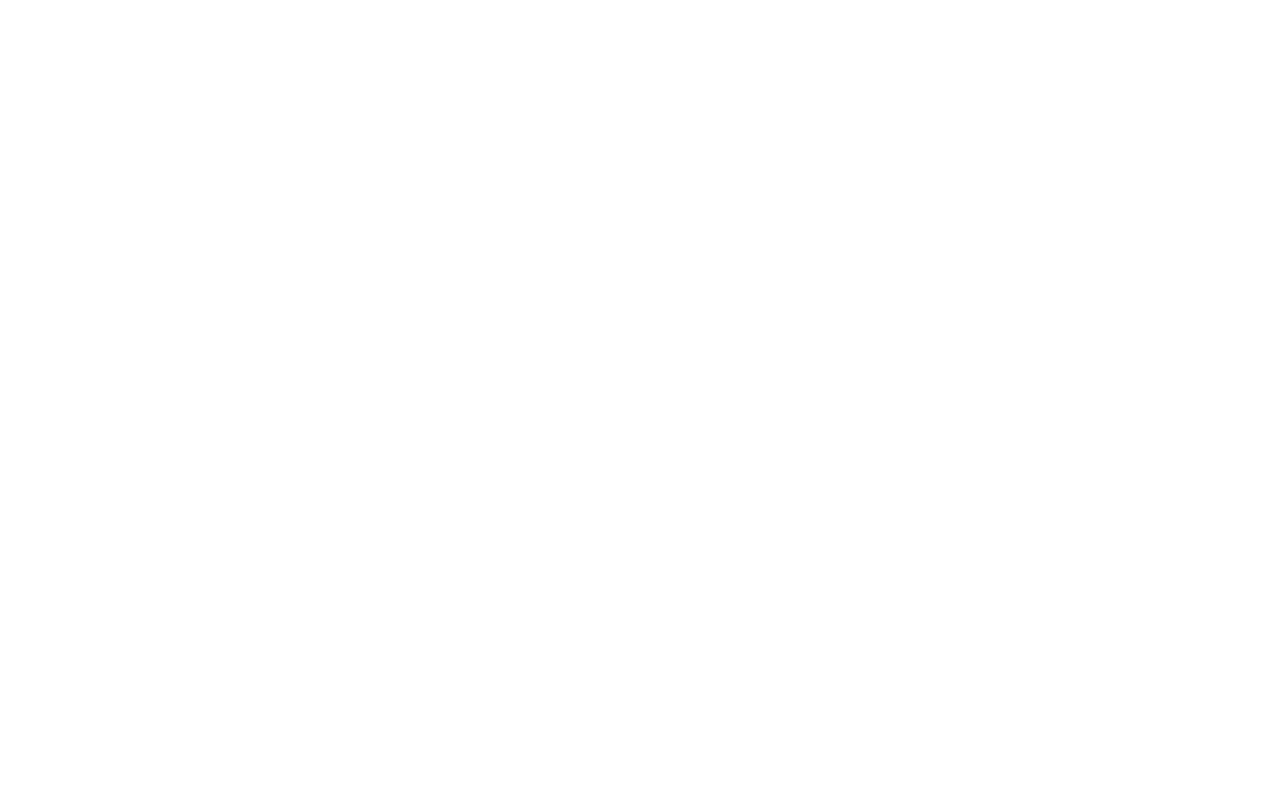
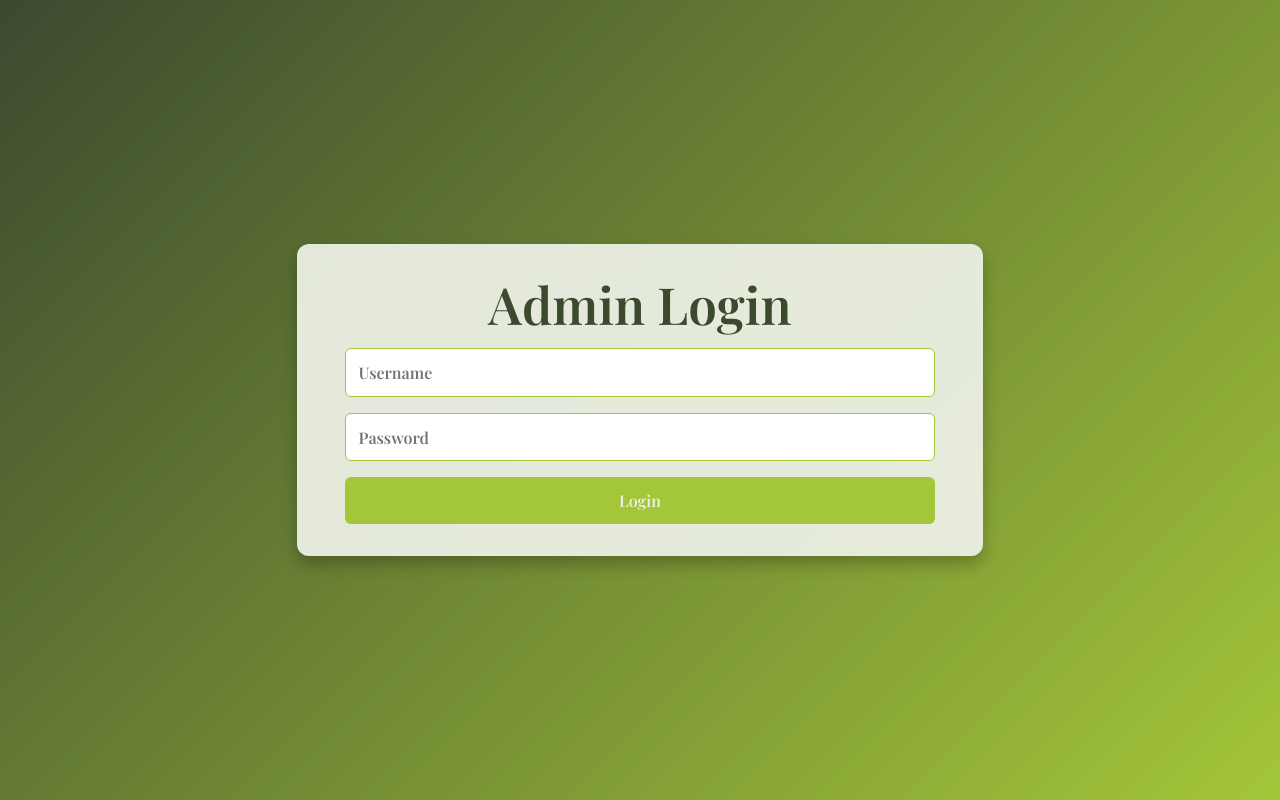
Before and after one commit to YenPhan1708/RestaurantTool, a React (Vite) app in the folder frontend/: page /admin/login in a window 1280 px wide. Before the commit this address had no page. Built offline with nearby package versions, Linux system fonts and the light colour scheme.

Commit message:
chore: add the UI for admin part

```diff
--- a/frontend/src/App.jsx
+++ b/frontend/src/App.jsx
@@ -1,13 +1,21 @@
 import { BrowserRouter, Routes, Route } from 'react-router-dom';
 import Home from './pages/Home';
 import Menu from './pages/Menu';
+import AdminLogin from './pages/AdminLogin';  // adjust path if necessary
+import AdminDashboard from './pages/AdminDashboard';
+
 
 export default function App() {
     return (
         <BrowserRouter>
             <Routes>
+                {/* Customer routes */}
                 <Route path="/" element={<Home />} />
                 <Route path="/menu" element={<Menu />} />
+
+                {/* Admin routes */}
+                <Route path="/admin/login" element={<AdminLogin />} />
+                <Route path="/admin/dashboard" element={<AdminDashboard />} />
             </Routes>
         </BrowserRouter>
     );
--- /dev/null
+++ b/frontend/src/CSS/AdminDashboard.css
@@ -0,0 +1,22 @@
+@import url('https://fonts.googleapis.com/css2?family=Playfair+Display:wght@600&display=swap');
+
+.admin-dashboard-container {
+    font-family: 'Playfair Display', serif;
+    background-color: #EBF0E4; /* light beige background */
+    min-height: 100vh;
+    color: #3b4a2f; /* main green text */
+    padding: 2rem;
+}
+
+.admin-dashboard-header {
+    font-size: 2rem;
+    margin-bottom: 1.5rem;
+    font-weight: 600;
+}
+
+.admin-dashboard-content {
+    background-color: white;
+    padding: 1.5rem;
+    border-radius: 10px;
+    box-shadow: 0 6px 12px rgba(0,0,0,0.1);
+}
--- /dev/null
+++ b/frontend/src/CSS/AdminLogin.css
@@ -0,0 +1,58 @@
+@import url('https://fonts.googleapis.com/css2?family=Playfair+Display:wght@600&display=swap');
+
+.admin-login-container {
+    font-family: 'Playfair Display', serif; /* same font as Healthy Eating header */
+    height: 100vh;
+    background: linear-gradient(135deg, #3b4a2f, #a4c639); /* dark green to accent green */
+    display: flex;
+    justify-content: center;
+    align-items: center;
+    color: #EBF0E4; /* light beige for contrast */
+    padding: 1rem;
+}
+
+.admin-login-box {
+    background-color: rgba(235, 240, 228, 0.95); /* translucent light beige */
+    padding: 2rem 3rem;
+    border-radius: 12px;
+    box-shadow: 0 8px 16px rgba(0,0,0,0.25);
+    width: 55%;
+    text-align: center;
+    color: #3b4a2f; /* main green for text */
+    display: flex;
+    flex-direction: column;
+    gap: 1rem;
+}
+
+.admin-login-box h2 {
+    margin-bottom: 1.5rem;
+    font-weight: 600;
+}
+
+.admin-login-box input {
+    width: 100%;
+    padding: 0.8rem;
+    margin-bottom: 1rem;
+    border: 1px solid #a4c639; /* accent green */
+    border-radius: 6px;
+    font-size: 1rem;
+    font-family: 'Playfair Display', serif;
+    color: #3b4a2f;
+}
+
+.admin-login-box button {
+    background-color: #a4c639; /* accent green */
+    border: none;
+    padding: 0.8rem;
+    width: 100%;
+    font-size: 1rem;
+    font-family: 'Playfair Display', serif;
+    color: #EBF0E4; /* light beige text */
+    border-radius: 6px;
+    cursor: pointer;
+    transition: background-color 0.3s ease;
+}
+
+.admin-login-box button:hover {
+    background-color: #91b32e; /* darker accent green */
+}
--- /dev/null
+++ b/frontend/src/pages/AdminDashboard.jsx
@@ -0,0 +1,27 @@
+import React from "react";
+import "../CSS/Home.css";  // optional, only if you want shared styles
+import "../CSS/AdminDashboard.css";
+
+export default function AdminDashboard() {
+    return (
+        <div className="admin-dashboard-container">
+            <header className="admin-dashboard-header">
+                <h1>Admin Dashboard</h1>
+            </header>
+
+            <section className="admin-dashboard-content">
+                <h2>Welcome, Admin</h2>
+                <p>Here you can manage menus, reservations, feedback, and more.</p>
+
+                <div className="admin-dashboard-buttons">
+                    <button className="admin-dashboard-btn" onClick={() => alert("Menu management coming soon")}>
+                        Manage Menu
+                    </button>
+                    <button className="admin-dashboard-btn" onClick={() => alert("Reservations management coming soon")} style={{ marginLeft: "1rem" }}>
+                        Manage Reservations
+                    </button>
+                </div>
+            </section>
+        </div>
+    );
+}
--- /dev/null
+++ b/frontend/src/pages/AdminLogin.jsx
@@ -0,0 +1,44 @@
+import React, { useState } from "react";
+import "../CSS/Home.css";  // If you want to keep shared styles
+import "../CSS/AdminLogin.css";
+
+export default function AdminLogin() {
+    const [username, setUsername] = useState("");
+    const [password, setPassword] = useState("");
+
+    const handleLogin = (e) => {
+        e.preventDefault();
+        if (username === "admin" && password === "password") {
+            window.location.href = "/admin/dashboard";
+        } else {
+            alert("Invalid credentials");
+        }
+    };
+
+    return (
+        <div className="admin-login-container">
+            <div className="admin-login-box">
+                <h1 className="admin-login-title">Admin Login</h1>
+                <form onSubmit={handleLogin} className="admin-login-form">
+                    <input
+                        type="text"
+                        placeholder="Username"
+                        value={username}
+                        onChange={e => setUsername(e.target.value)}
+                        required
+                        className="admin-login-input"
+                    />
+                    <input
+                        type="password"
+                        placeholder="Password"
+                        value={password}
+                        onChange={e => setPassword(e.target.value)}
+                        required
+                        className="admin-login-input"
+                    />
+                    <button type="submit" className="admin-login-button">Login</button>
+                </form>
+            </div>
+        </div>
+    );
+}
```
Also changed, not shown: frontend/src/pages/Dashboard.jsx (deleted), frontend/src/pages/PromotionForm.jsx (deleted).
